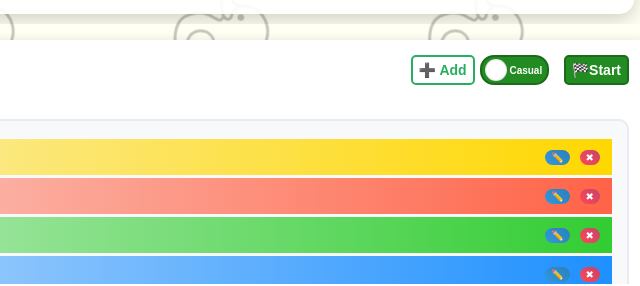
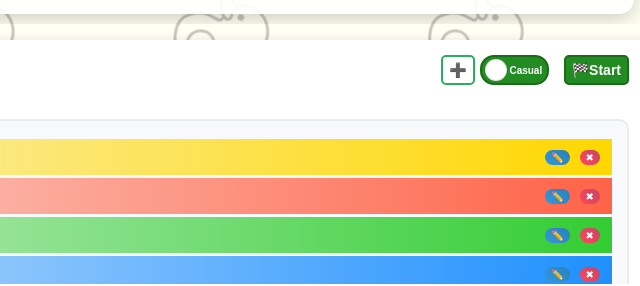
Before and after one commit to ghervis/waddle, a plain HTML site: page index.html in a window 1280 px wide. Shown: the part 487-773 px from the top of the page, 636-1276 px from the left. Drawn offline with Linux system fonts and the light colour scheme; no server answers.

Commit message:
minimuize add button

```diff
--- a/index.html
+++ b/index.html
@@ -67,7 +67,7 @@
       <div class="sidebar-header">
         <h2>🦆 Racers</h2>
         <div class="header-buttons">
-          <button id="addRacerBtn" class="header-btn add-btn">➕ Add</button>
+          <button id="addRacerBtn" class="header-btn add-btn">➕</button>
           <div class="race-mode-toggle">
             <input type="checkbox" id="raceModeToggle" class="toggle-input" />
             <label for="raceModeToggle" class="toggle-label">
--- a/styles.css
+++ b/styles.css
@@ -98,6 +98,7 @@ body:before {
   background: white;
   color: #27ae60;
   border-color: #27ae60;
+  min-width: unset;
 }
 
 .start-btn {
```
